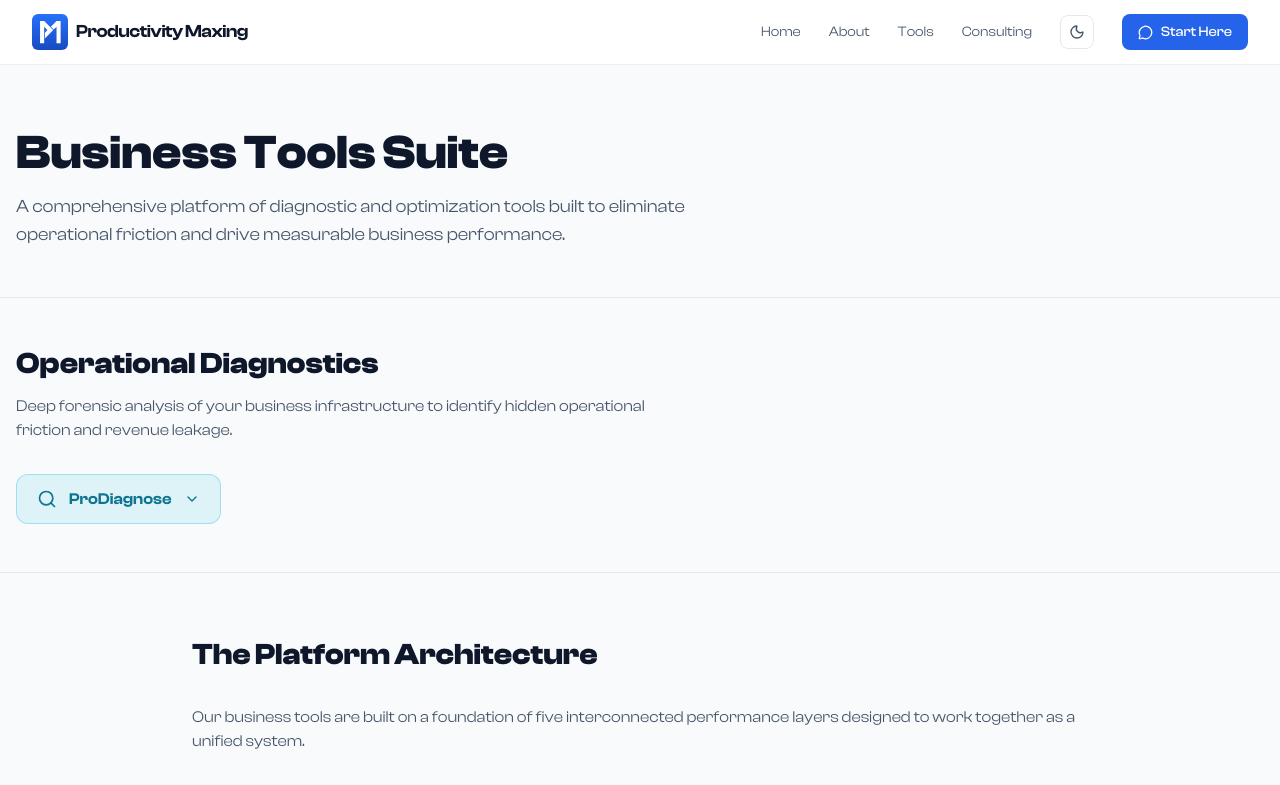
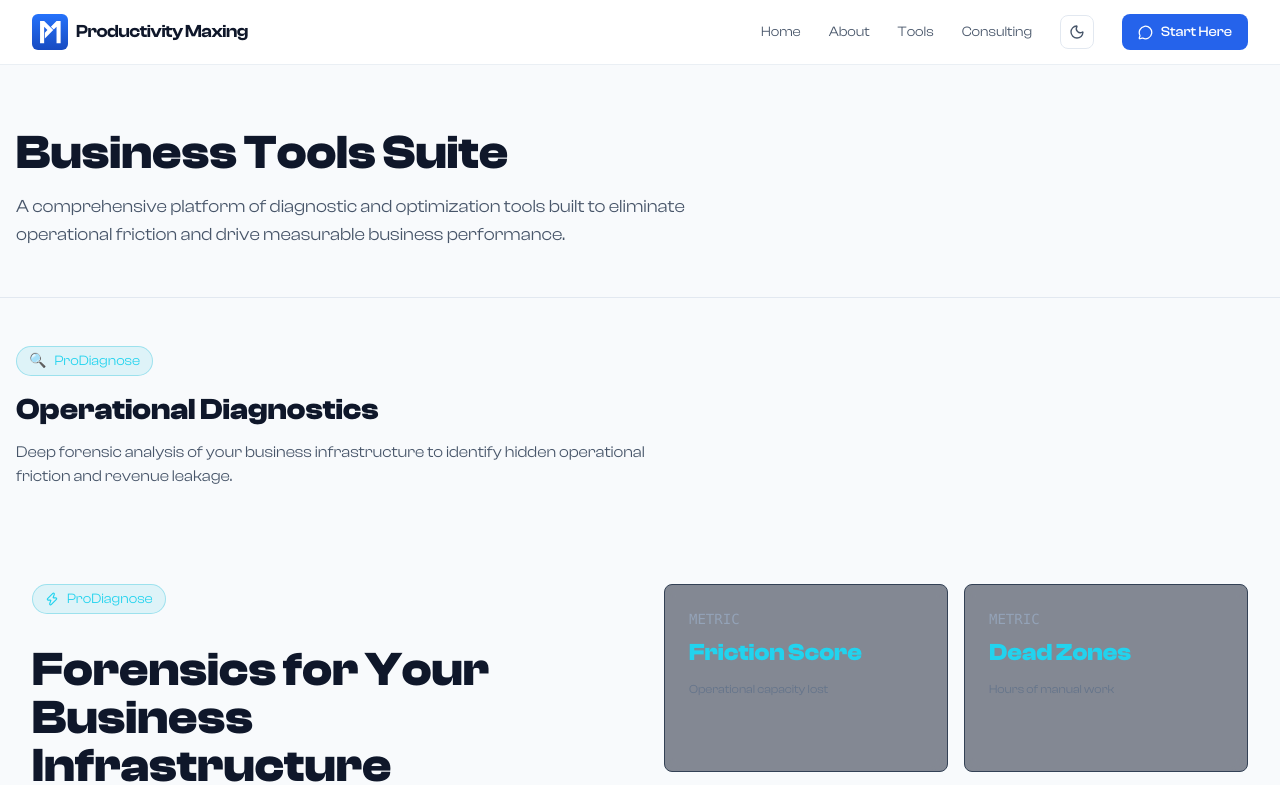
Before and after one commit to productivitymaxing/Productivity-Maxing, a Next.js app: page /business-tools in a window 1280 px wide. Shown: the top 785 px of the page. Built offline with nearby package versions, Linux system fonts and the light colour scheme.

Commit message:
new AuditMax build

```diff
--- a/src/app/business-tools/page.tsx
+++ b/src/app/business-tools/page.tsx
@@ -1,4 +1,4 @@
-import ProDiagnoseLauncher from '@/components/ProDiagnoseLauncher'
+import MaxAuditEngine from '@/components/MaxAuditEngine'
 
 export default function BusinessTools() {
   return (
@@ -15,15 +15,17 @@ export default function BusinessTools() {
 
       {/* ProDiagnose Section */}
       <section className="px-4 py-8 sm:py-12 border-b border-slate-200 dark:border-slate-800">
-        <div className="mx-auto max-w-7xl">
-          <div className="mb-8">
-            <h2 className="text-2xl sm:text-3xl font-bold mb-3">Operational Diagnostics</h2>
-            <p className="text-slate-600 dark:text-slate-300 max-w-2xl">
-              Deep forensic analysis of your business infrastructure to identify hidden operational friction and revenue leakage.
-            </p>
+        <div className="mx-auto max-w-7xl mb-8">
+          <div className="inline-flex items-center gap-2 rounded-full border border-cyan-500/30 bg-cyan-500/10 px-3 py-1 text-sm text-cyan-400">
+            <span>🔍</span>
+            ProDiagnose
           </div>
-          <ProDiagnoseLauncher />
+          <h2 className="text-2xl sm:text-3xl font-bold mt-4 mb-3">Operational Diagnostics</h2>
+          <p className="text-slate-600 dark:text-slate-300 max-w-2xl">
+            Deep forensic analysis of your business infrastructure to identify hidden operational friction and revenue leakage.
+          </p>
         </div>
+        <MaxAuditEngine />
       </section>
 
       {/* Additional Context */}
--- a/src/components/ProDiagnoseLauncher.tsx
+++ /dev/null
@@ -1,59 +0,0 @@
-'use client'
-
-import { useState } from 'react'
-import { ChevronDown, Search, Activity, ArrowRight } from 'lucide-react'
-import MaxAuditEngine from './MaxAuditEngine'
-
-export default function ProDiagnoseLauncher() {
-  const [expanded, setExpanded] = useState(false)
-  const [launched, setLaunched] = useState(false)
-
-  if (launched) {
-    return (
-      <div>
-        <button
-          onClick={() => setLaunched(false)}
-          className="mb-6 inline-flex items-center gap-2 text-sm text-slate-600 hover:text-slate-900 dark:text-slate-400 dark:hover:text-slate-100"
-        >
-          ← Back to ProDiagnose
-        </button>
-        <MaxAuditEngine />
-      </div>
-    )
-  }
-
-  return (
-    <div className="space-y-4">
-      <button
-        onClick={() => setExpanded(!expanded)}
-        className="inline-flex items-center gap-3 rounded-xl border border-cyan-500/30 bg-cyan-500/10 px-5 py-3 text-base font-semibold text-cyan-700 dark:text-cyan-300 hover:bg-cyan-500/20 transition"
-      >
-        <Search className="h-5 w-5" />
-        ProDiagnose
-        <ChevronDown className={`h-4 w-4 transition-transform ${expanded ? 'rotate-180' : ''}`} />
-      </button>
-
-      {expanded && (
-        <div className="mt-4 max-w-xl">
-          <button
-            onClick={() => setLaunched(true)}
-            className="group w-full flex items-center justify-between gap-4 rounded-xl border border-slate-200 bg-white p-5 text-left transition hover:border-cyan-500/50 hover:shadow-md dark:border-slate-800 dark:bg-slate-900 dark:hover:border-cyan-500/50"
-          >
-            <div className="flex items-center gap-4">
-              <div className="flex h-10 w-10 items-center justify-center rounded-lg bg-cyan-500/10 text-cyan-600 dark:text-cyan-400">
-                <Activity className="h-5 w-5" />
-              </div>
-              <div>
-                <h3 className="font-bold text-base">AuditMax</h3>
-                <p className="text-sm text-slate-600 dark:text-slate-400">
-                  Launch the forensic audit engine
-                </p>
-              </div>
-            </div>
-            <ArrowRight className="h-5 w-5 text-slate-400 transition group-hover:translate-x-1 group-hover:text-cyan-500" />
-          </button>
-        </div>
-      )}
-    </div>
-  )
-}
```
